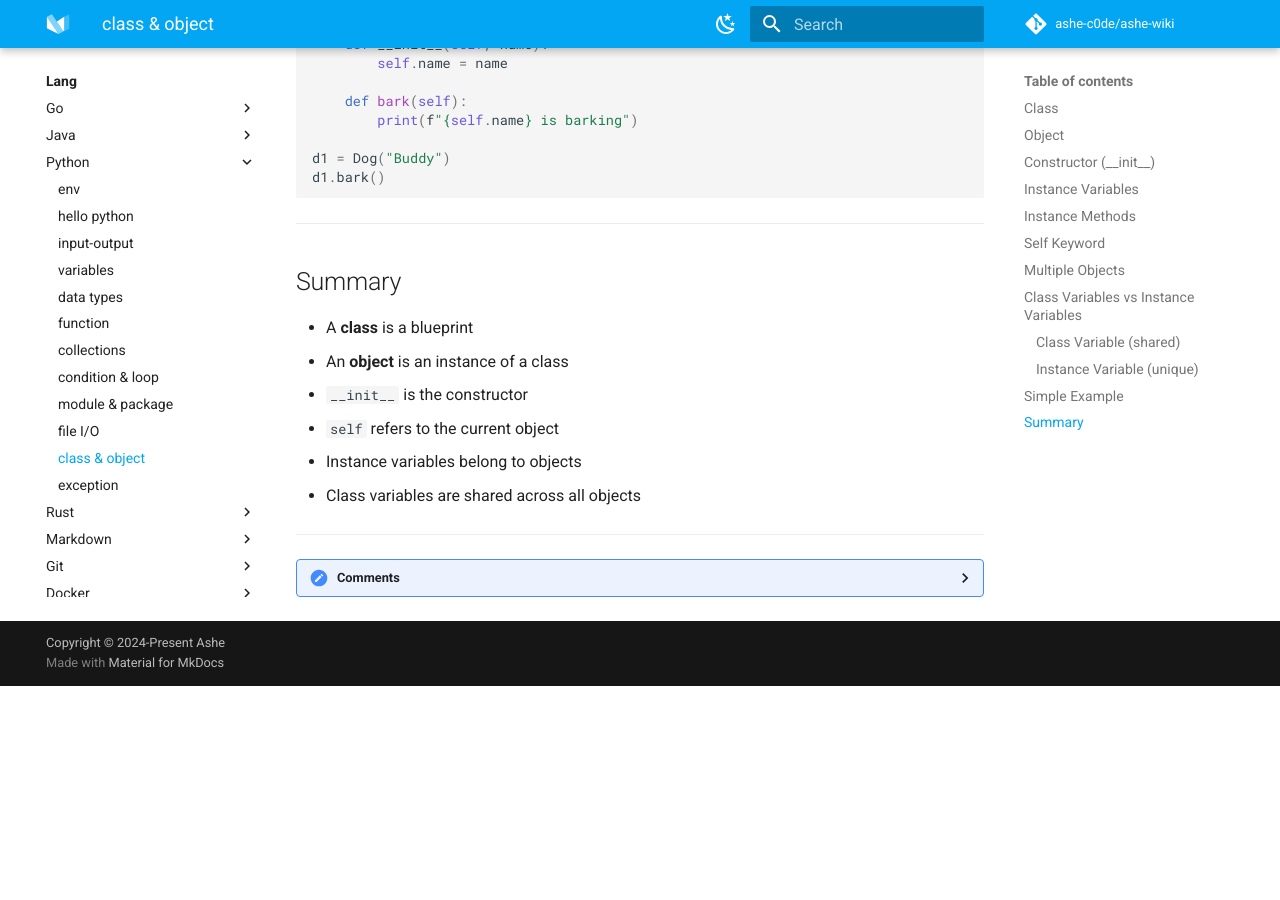
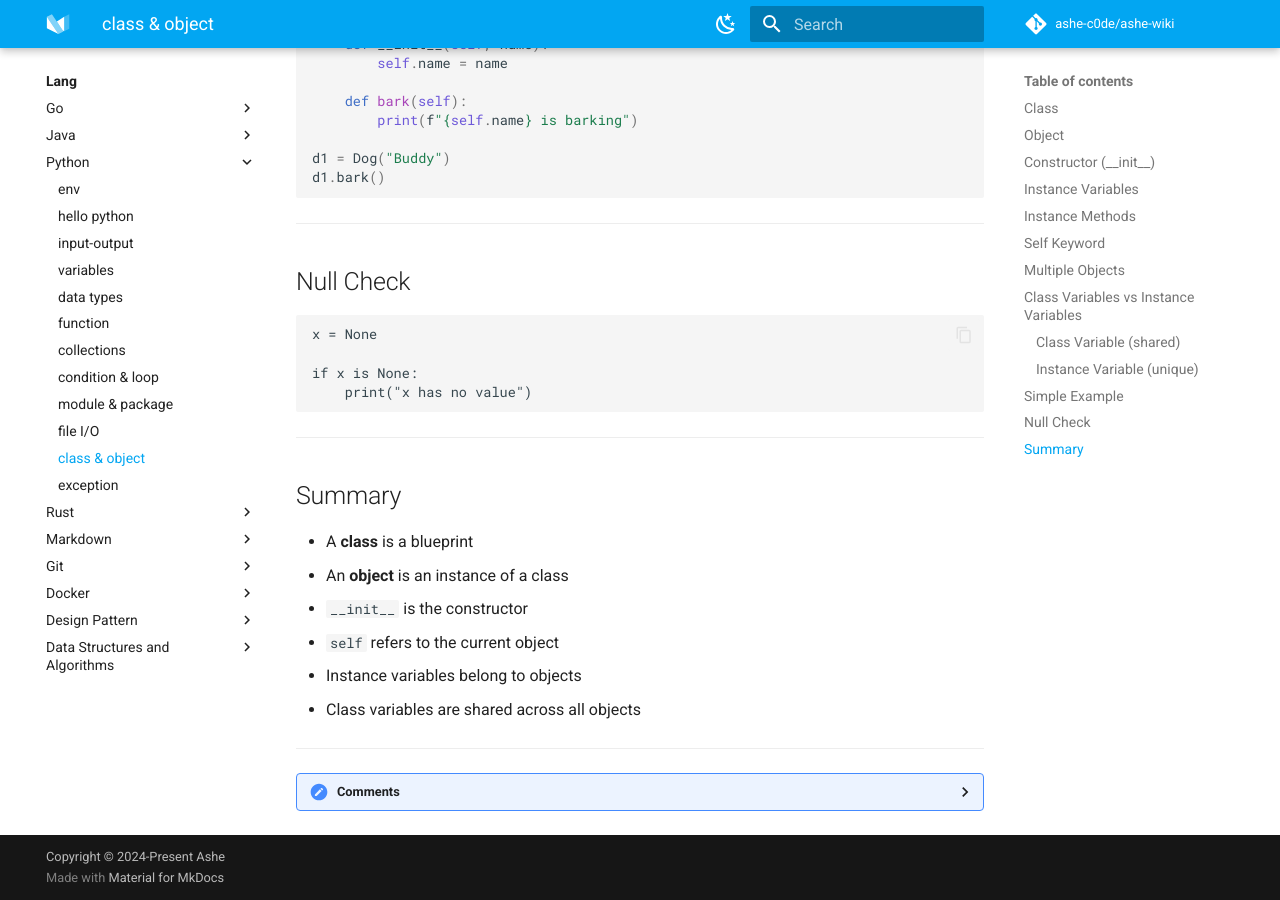
Before and after one commit to ashe-c0de/ashe-wiki, an MkDocs documentation site: the page built from docs/lang/python/class&object.md, in a window 1280 px wide and 900 px high, scrolled down 3036 px. Built offline with MkDocs 1.6.1 and Material for MkDocs 9.7.7, drawn with Linux system fonts in a browser that asks for light colours; comment, search, counter and statistics services are not loaded; old or Windows-style settings are respelled for this version of MkDocs; before the commit the page ends 3722 px from its top, so only the background shows below that.

Commit message:
Update class&object.md

````diff
--- a/docs/lang/python/class&object.md
+++ b/docs/lang/python/class&object.md
@@ -153,6 +153,17 @@ d1.bark()
 
 ---
 
+## Null Check
+
+```
+x = None
+
+if x is None:
+    print("x has no value")
+```
+
+---
+
 ## Summary
 
 * A **class** is a blueprint
````
